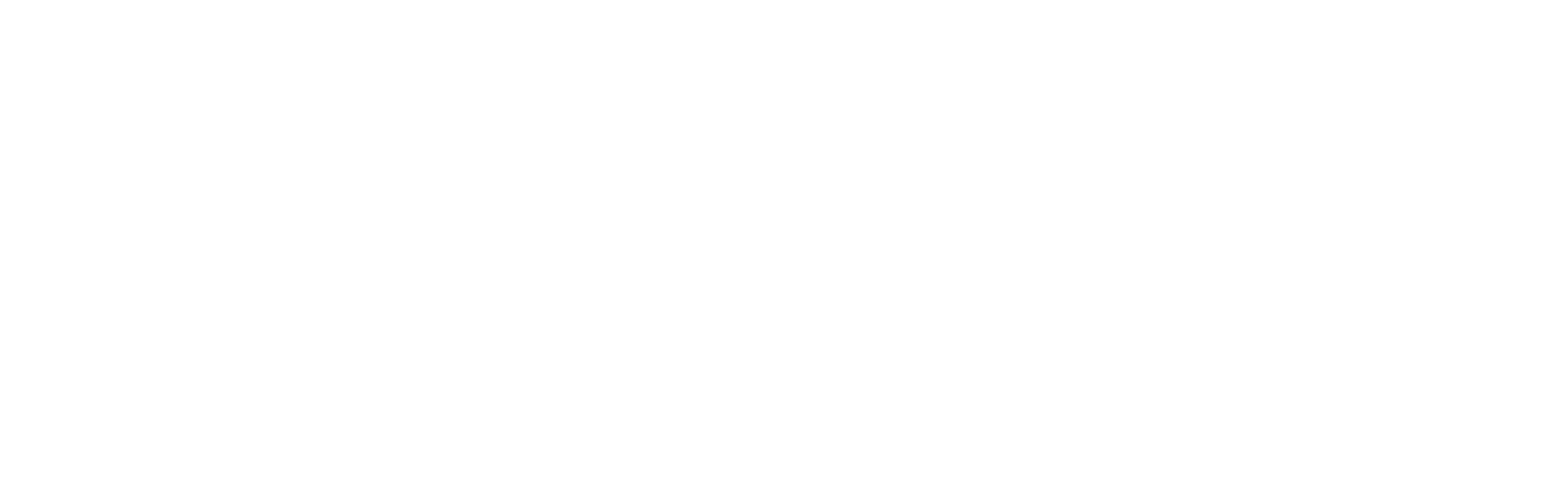
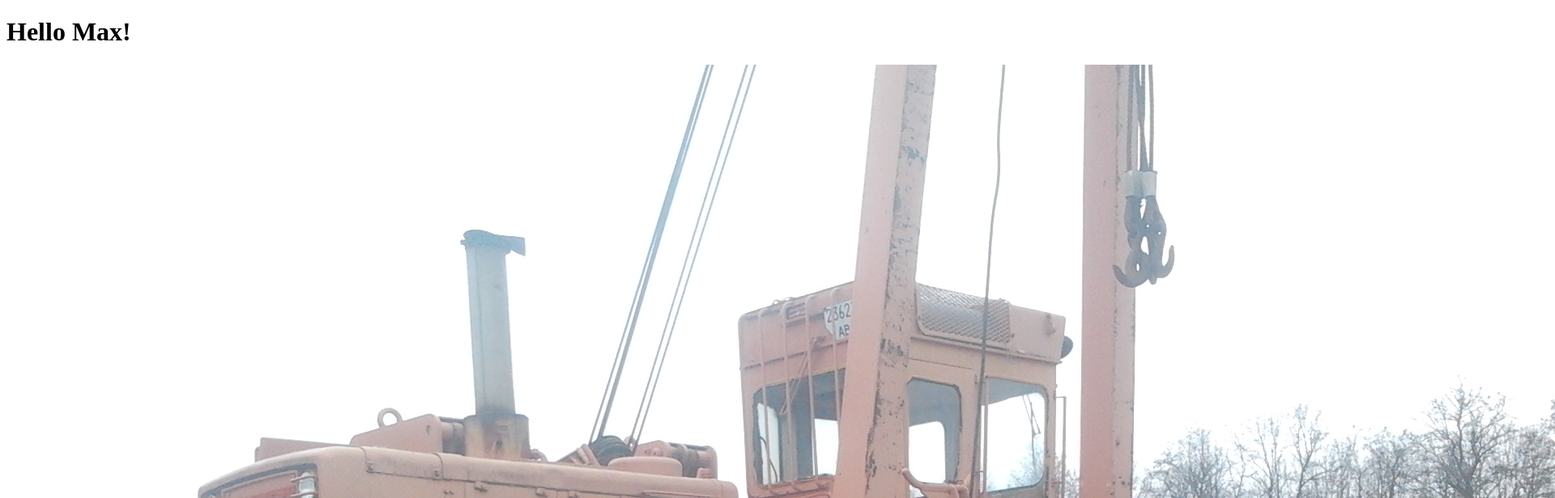
Before and after one commit to YezikovMaksym/web-project, a plain HTML site: page index.html in a window 1280 px wide. Shown: the top 616 px of the page at 81% size, 1920 px wide, since content can reach past the window. Drawn offline with Linux system fonts and the light colour scheme.

Commit message:
change index.html

```diff
--- a/index.html
+++ b/index.html
@@ -2,12 +2,13 @@
 <html lang="en">
 <head>
     <meta charset="UTF-8">
-    <meta http-equiv="X-UA-Compatible" content="IE=edge">
     <meta name="viewport" content="width=device-width, initial-scale=1.0">
-    <title>Document</title>
-    <link rel="shortcut icon" href="https://placekitten.com/96/139" type="image/x-icon">
+    <title>Some title</title>
+    <link rel="shortcut icon" href="img/tractor.jpg" type="image/x-icon">
 </head>
 <body>
+    <h1>Hello Max!</h1>
+    <img src="img/tractor.jpg" alt="tractor picture">
     <script src="https://unpkg.com/html-data-include@3.3.3/html-data-include.js"></script>
 </body>
 </html>
```
Also changed, not shown: img/tractor.jpg (added).
